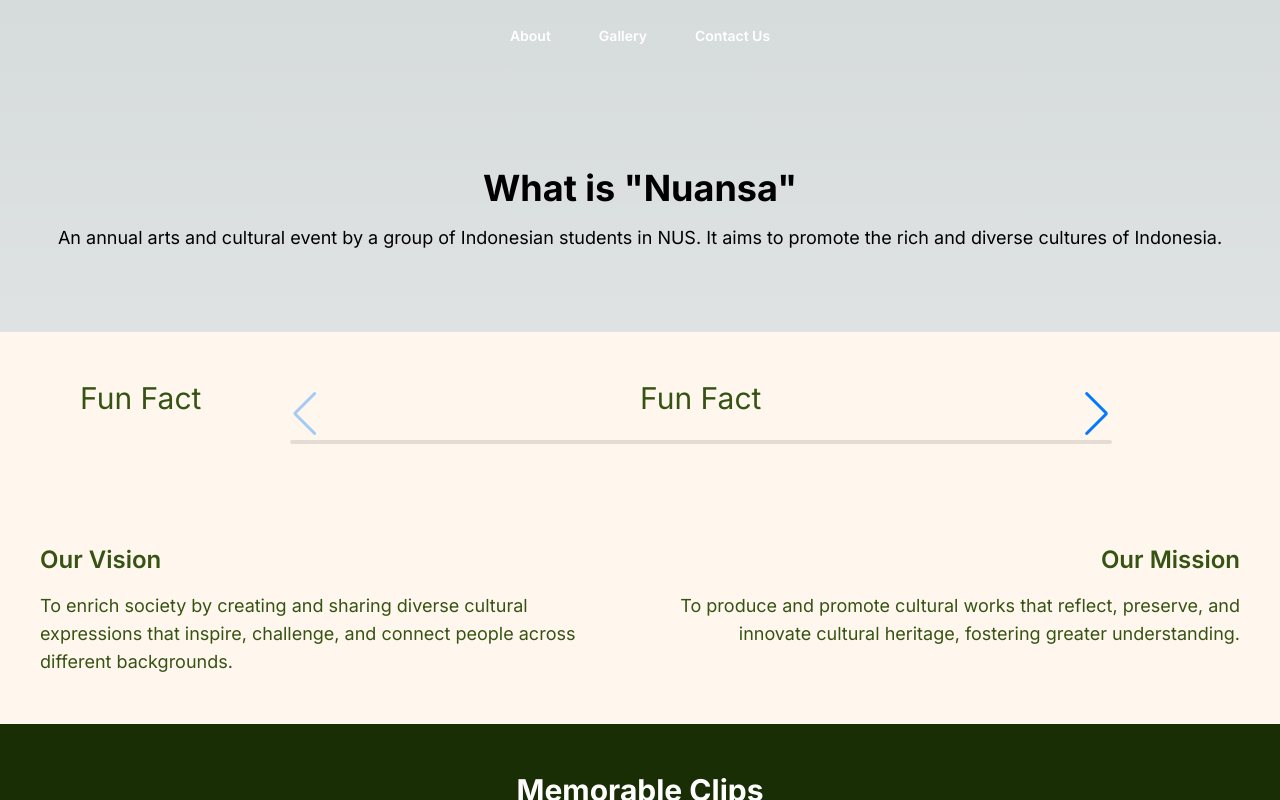
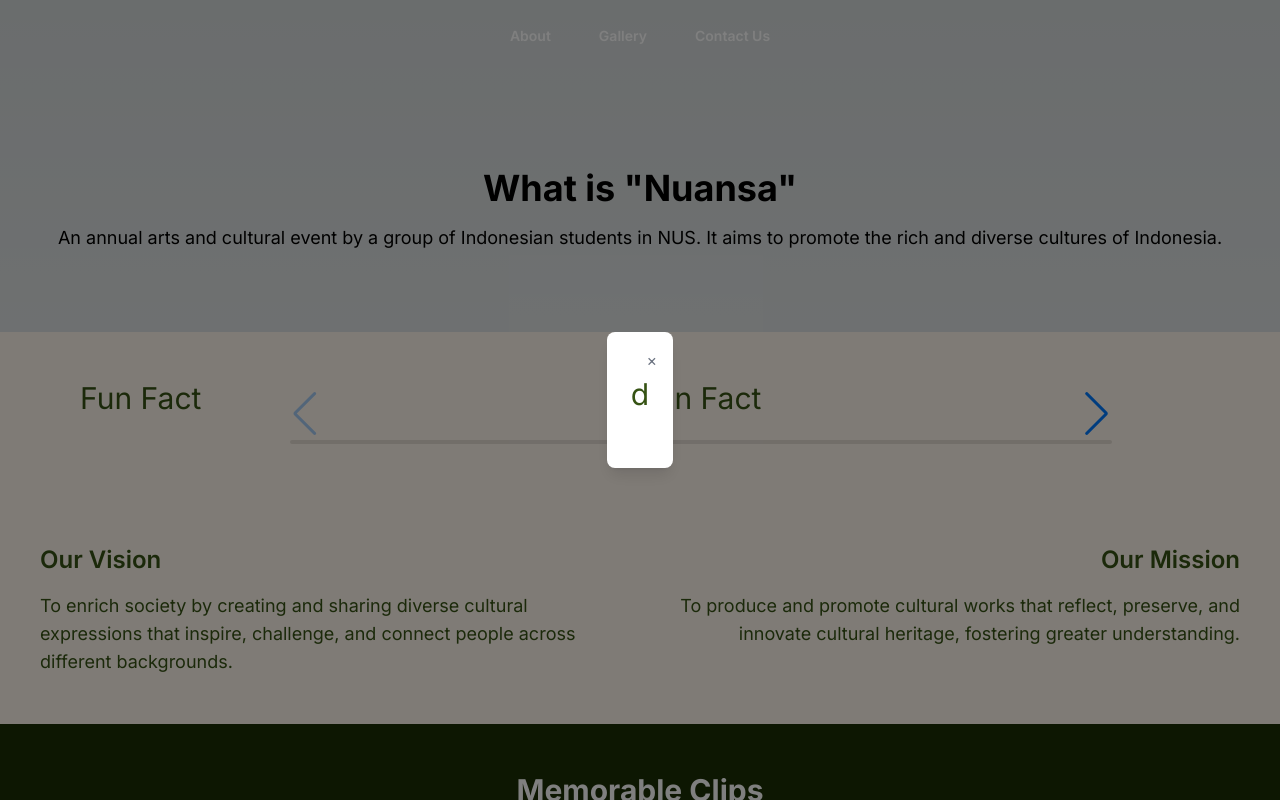
Before and after one commit to nuansacp2025/nuansa-web, a Next.js app: page /about-us in a window 1280 px wide. Shown: the top 800 px of the page. Built offline with nearby package versions, Linux system fonts and the light colour scheme.

Commit message:
Fix Some Bug

```diff
--- a/app/about-us/page.tsx
+++ b/app/about-us/page.tsx
@@ -4,12 +4,12 @@ import Image from 'next/image';
 import VideoFrame from '../components/about-us/video-frame';
 import Carousel from '../components/about-us/carousel';
 import FunFact from '../components/about-us/funfact';
-//import ModalOverlay from '../components/modal-overlay';
-//import { useState } from 'react';
+import ModalOverlay from '../components/modal-overlay';
+import { useState } from 'react';
 export default function AboutUs() {
   //To Test the modal Overlay Uncomment below
-  //const [isModalOpen, setIsModalOpen] = useState(true);
-  //const onClose = () => setIsModalOpen(false);
+  const [isModalOpen, setIsModalOpen] = useState(true);
+  const onClose = () => setIsModalOpen(false);
 
 
 
@@ -19,12 +19,10 @@ export default function AboutUs() {
         /*
         To test the modal overlay, uncomment below
         */
-        /*
         isModalOpen &&
         <ModalOverlay onClose={onClose}>
-          <div className="text-3xl mb-8 text-lime-900">heasdfffffffffffffffffffffffffffffffffffffffffffffffffffffffffffffadfasdhe</div>
+          <div className="text-3xl mb-8 text-lime-900">d</div>
         </ModalOverlay>
-        */
       }
       <section className="text-center py-12 px-4 md:px-10">
         <h1 className="text-4xl font-bold mb-4">What is &quot;Nuansa&quot;</h1>
--- a/app/components/about-us/carousel.tsx
+++ b/app/components/about-us/carousel.tsx
@@ -16,8 +16,6 @@ interface CarouselProps {
 }
 
 export default function Carousel({ children }: CarouselProps) {
-  const swiper = useSwiper();
-
   const [windowWidth, setWindowWidth] = useState(window.innerWidth);
 
   useEffect(() => {
--- a/app/components/modal-overlay.tsx
+++ b/app/components/modal-overlay.tsx
@@ -31,7 +31,7 @@ function ModalOverlay({ onClose, children }: ModalOverlayProps) {
       className="fixed inset-0 bg-black bg-opacity-50 flex justify-center items-center z-50"
       onClick={handleOutsideClick}
     >
-      <div className="bg-white rounded-lg shadow-lg p-6 relative max-w-lg mx-auto">
+      <div className="bg-white rounded-lg shadow-lg p-6 relative mx-auto">
 
         <button
           onClick={onClose}
```
